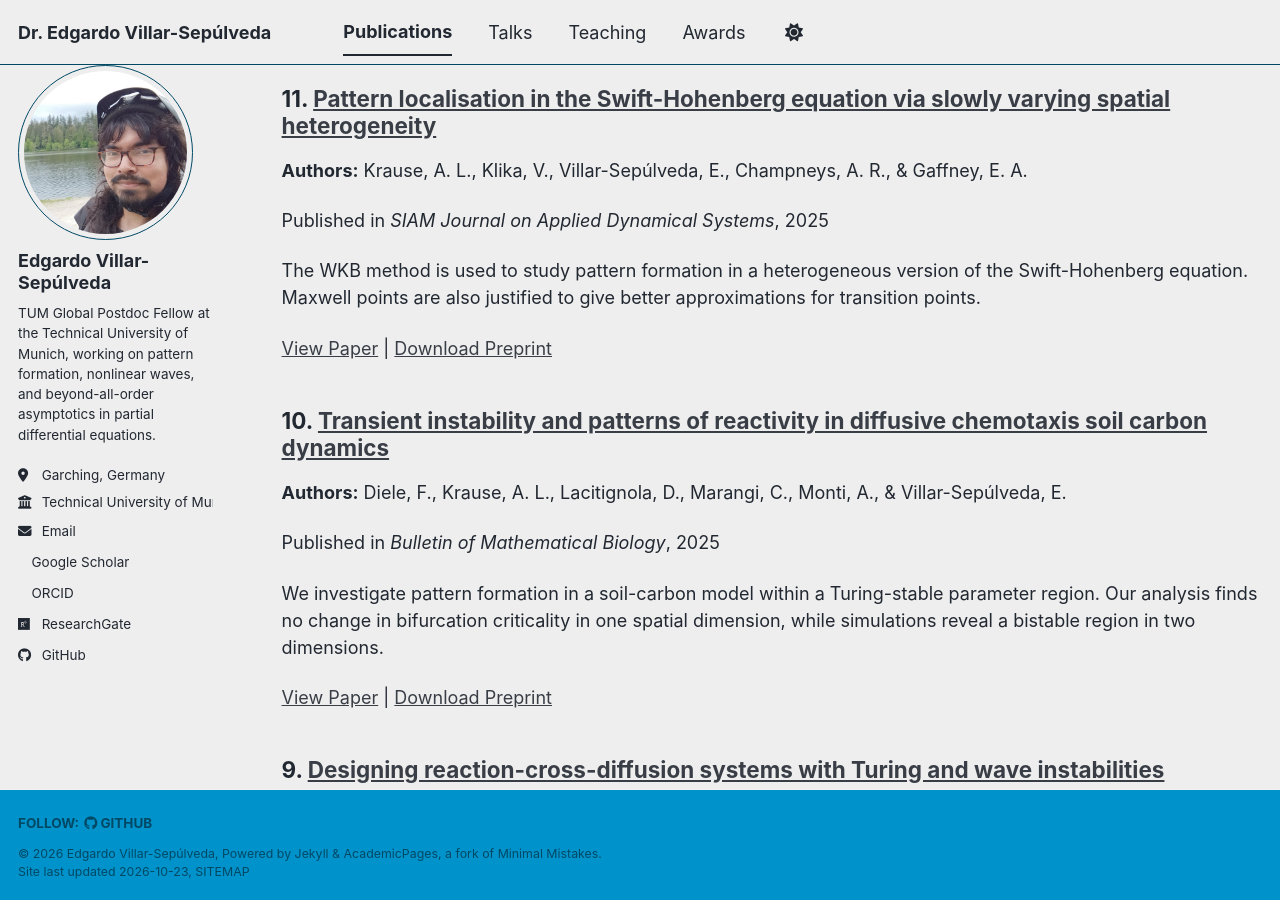
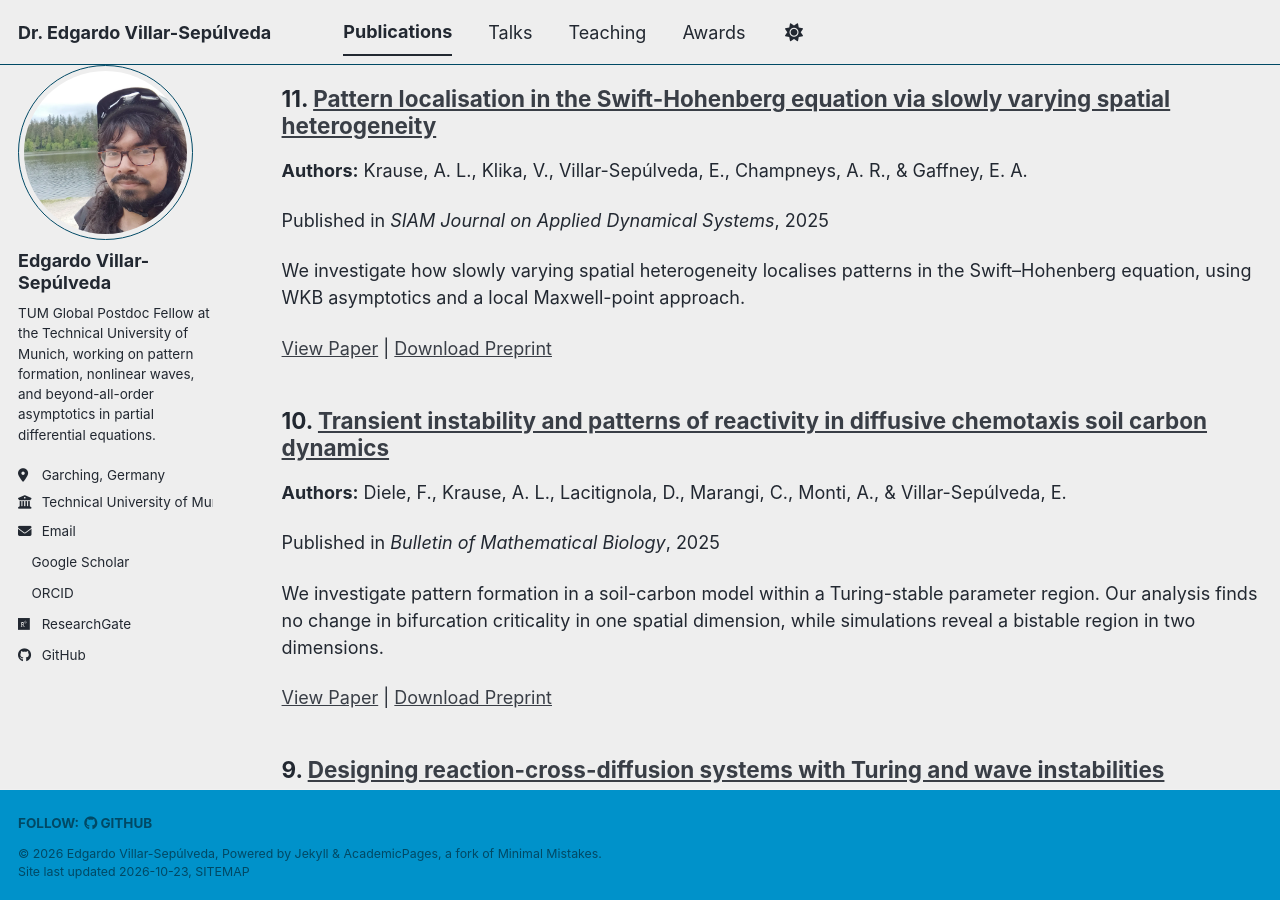
Before and after one commit to edgardeitor/edgardeitor.github.io, a Jekyll site: the page built from _pages/publications.html, in a window 1280 px wide and 900 px high, scrolled down 839 px. Built offline with Jekyll 4.4.1, drawn with Linux system fonts in a browser that asks for light colours; a style sheet for code colours, icons or effects is not loaded.

Commit message:
Updating information

```diff
--- a/_publications/WKB.md
+++ b/_publications/WKB.md
@@ -3,7 +3,7 @@ title: "Pattern localisation in the Swift-Hohenberg equation via slowly varying
 collection: publications
 category: manuscripts
 permalink: /publication/WKB
-excerpt: 'The WKB method is used to study pattern formation in a heterogeneous version of the Swift-Hohenberg equation. Maxwell points are also justified to give better approximations for transition points.'
+excerpt: 'We investigate how slowly varying spatial heterogeneity localises patterns in the Swift–Hohenberg equation, using WKB asymptotics and a local Maxwell-point approach.'
 date: 2025-10-16
 venue: 'SIAM Journal on Applied Dynamical Systems'
 # slidesurl: 'https://edgardeitor.github.io/files/slides1.pdf'
```
